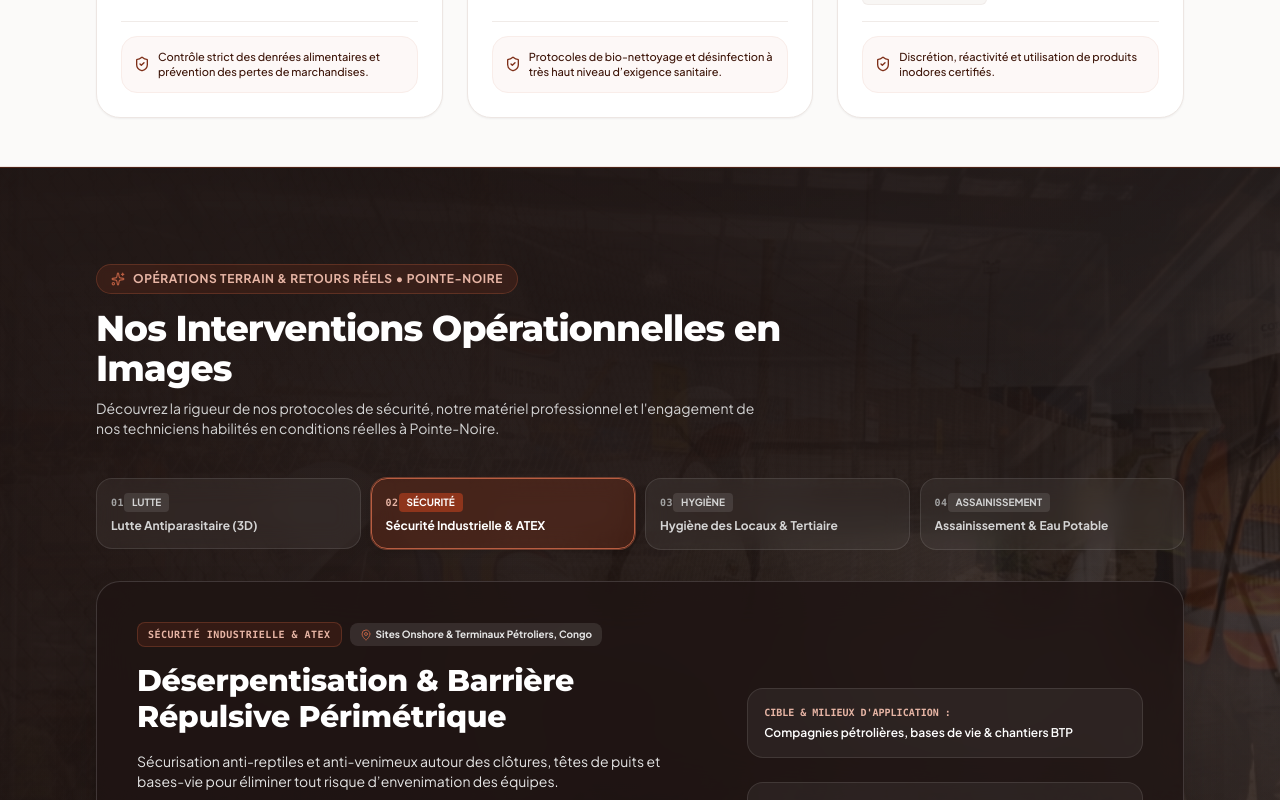
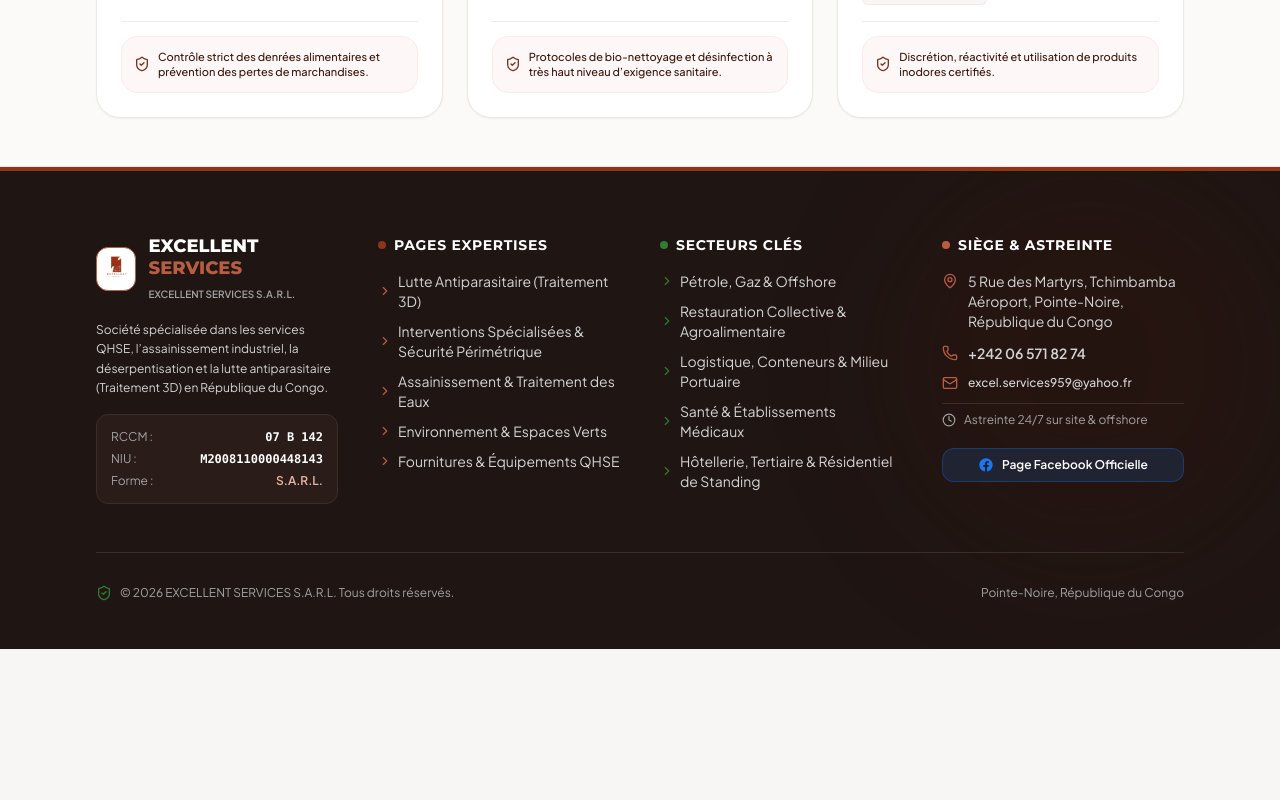
Before and after one commit to Steven23-Ngouala/excellent-services-web, a React (Vite) app: page / in a window 1280 px wide. Shown: the part 2000-2800 px from the top of the page. After the commit the page ends 2649 px from the top, so only its background shows below. Built offline with nearby package versions, Linux system fonts and the light colour scheme.

Commit message:
fix: retirer la section des interventions de la page d'accueil et la conserver uniquement sur la page references

```diff
--- a/src/pages/HomePage.tsx
+++ b/src/pages/HomePage.tsx
@@ -1,7 +1,6 @@
 import React from 'react';
 import { HeroSection } from '../components/home/HeroSection';
 import { ClientTrustBar } from '../components/home/ClientTrustBar';
-import { FieldInterventionsShowcase } from '../components/home/FieldInterventionsShowcase';
 
 export const HomePage: React.FC = () => {
   return (
@@ -11,9 +10,6 @@ export const HomePage: React.FC = () => {
 
       {/* 2. Logos Clients & Partenaires Majeurs */}
       <ClientTrustBar />
-
-      {/* 3. Réalisations Terrain Opérationnelles */}
-      <FieldInterventionsShowcase />
     </div>
   );
 };
```
